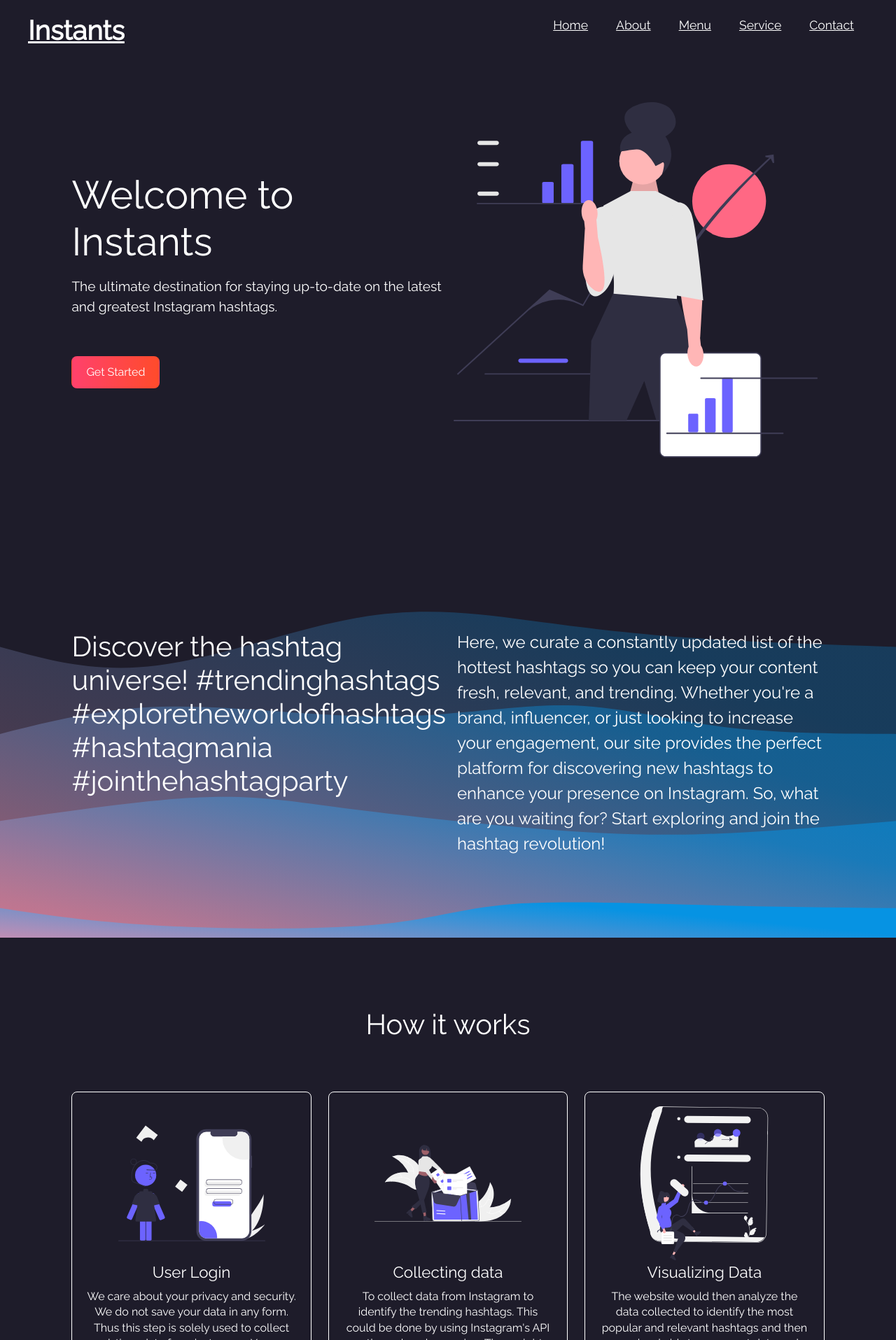
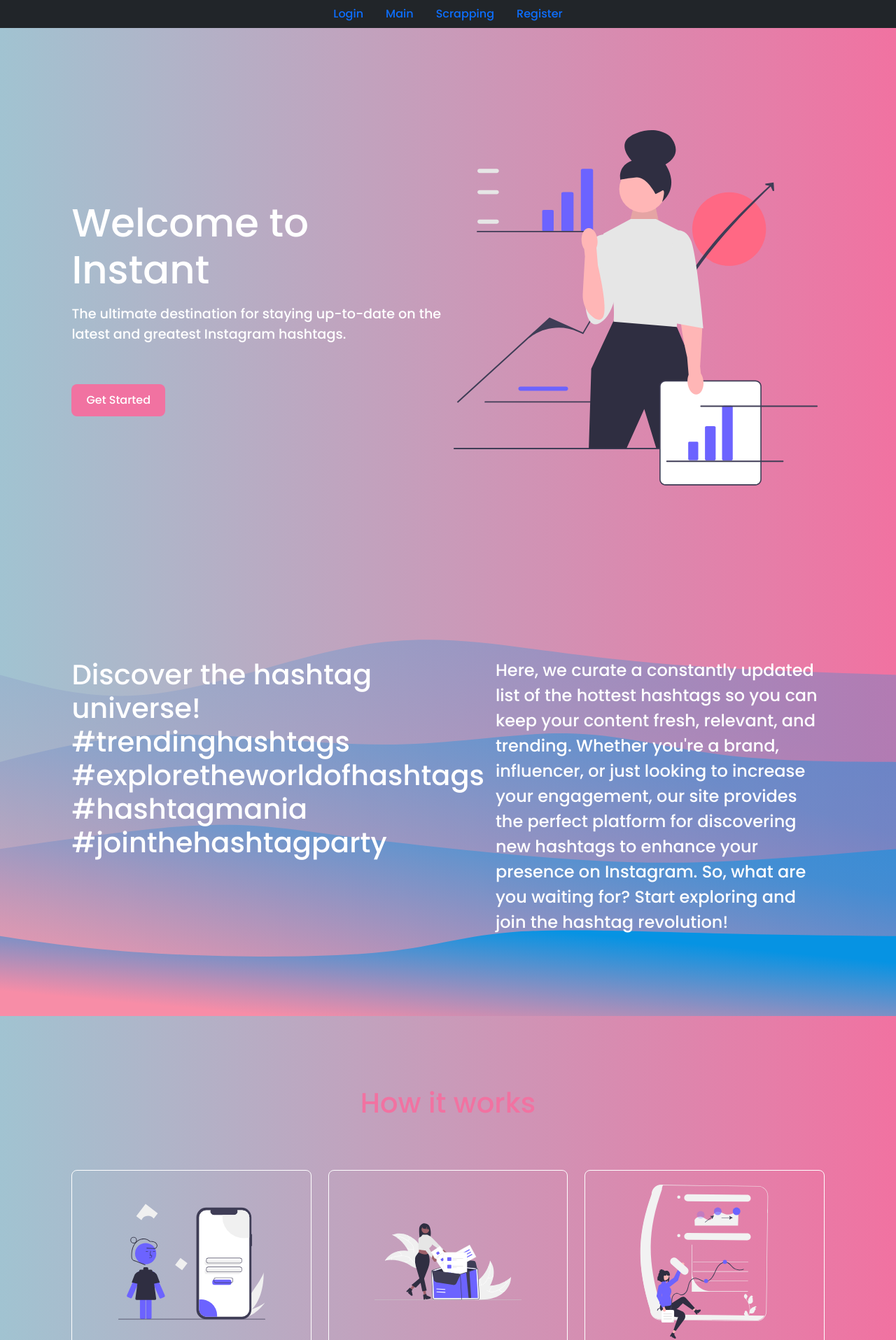
Before and after one commit to Ananya-Misra/Instagram-Hashtag-Trend-Analysis, a Flask app: page /main in a window 1280 px wide. Shown: the top 1915 px of the page at 70% size. Run offline with Flask 2, Linux system fonts and the light colour scheme; some libraries are stand-ins or nearby versions.

Commit message:
added css to pages check

```diff
--- a/app.py
+++ b/app.py
@@ -53,8 +53,8 @@ def signup():
                     if cpassword and cpassword == password:
                         try:
                             newuser = User(name=name, email=email, password=password)
-                            sess.add(newuser)
-                            sess.commit()
+                            session.add(newuser)
+                            session.commit()
                             print(newuser)
                             flash('Registration successful', 'success')
                             return redirect('/')
@@ -96,6 +96,7 @@ def main():
             time.sleep(4)
             try:
                 login(mdriver, session['insta_username'], session['insta_password'], 3)
+                time.sleep(3)
                 notnow = mdriver.find_element("xpath", "//button[contains(text(), 'Not Now')]")
 
                 print(notnow)
@@ -116,7 +117,6 @@ def scrape():
     print("Its scrape timee 1-1")
     if 'is_auth' not in session or session['is_auth'] != True:
         flash('Wrong credentials', 'danger')
-
         return redirect('/main')
     if request.method == 'POST':
         scroll = int(request.form.get('scroll'))
--- a/static/css/main.css
+++ /dev/null
@@ -1,243 +0,0 @@
- * {
-  padding: 0;
-  margin: 0;
-  box-sizing: border-box;
-  /* background-color: antiquewhite; */
-  font-family: "Raleway", sans-serif;
-  scroll-behavior: smooth;
-  list-style: none;
-  text-decoration: none;
-}
-
-:root {
-  --main-color:linear-gradient(to right, #FF416C, #FF4B2B);
-  --text-color: #fff;
-  --bg-color: #1e1c2a;
-  --p-font: 1.2rem;
-  --h2-font: 1.8rem;
-  --big-font: 3.5rem;
-}
-
-*::selection {
-  background: var(--main-color);
-  color: #fff;
-}
-
-body {
-  color: var(--text-color);
-  background: var(--bg-color);
-}
-
-header {
-  position: fixed;
-  top: 0;
-  right: 0;
-  width: 100%;
-  z-index: 10000;
-  display: flex;
-  text-decoration: none;
-  align-items: center;
-  justify-content: space-between;
-  padding: 30px 150px;
-}
-
-.logo {
-  color: var(--main-color);
-  font-weight: 600;
-  font-size: 2.4rem;
-}
-.navbar {
-  display: flex;
-}
-
-.navbar a {
-  color: var(--text-color);
-  font-size: 1.1rem;
-  padding: 10px 20px;
-  font-weight: 500;
-}
-
-.navbar a:hover {
-  color: var(--main-color);
-  transition: 0.4s;
-}
-#menu-icon {
-  font-size: 2rem;
-  cursor: pointer;
-  display: none;
-}
-section {
-  padding: 100px 8%;
-}
-.home {
-  width: 100%;
-  min-height: 100vh;
-  display: grid;
-  grid-template-columns: repeat(2, 1fr);
-  grid-gap: 1rem;
-  align-items: center;
-}
-.home-img svg {
-  display: flex;
-  height: auto;
-  width: 520px;
-}
-.home-text {
-  align-items: center;
-}
-.home-text h2 {
-  font-size: var(--big-font);
-  color: var(--main-color);
-}
-.home-text h3 {
-  font-size: var(--p-font);
-  margin: 1rem 0 2rem;
-  line-height: 1.5;
-}
-.btn {
-  display: inline-block;
-  padding: 10px 20px;
-  color: #fff;
-  background: var(--main-color);
-  border-radius: 0.5rem;
-}
-.btn:hover {
-  transform: scale(1.2) translateY(10px);
-  transform: 0.4s;
-}
-
-.form__field {
-  font-family: inherit;
-  width: 50%;
-  border: 0;
-  border-bottom: 2px solid #9b9b9b;
-  outline: 0;
-  font-size: 1.3rem;
-  color: #fff;
-  padding: 7px 0;
-  background: transparent;
-  transition: border-color 0.2s;
-}
-#about {
-  background-image: url(../images/wave.svg);
-  background-repeat: no-repeat;
-  background-position: center top;
-  background-size: cover;
-}
-.about {
-  display: grid;
-  grid-template-columns: repeat(2, 2fr);
-  grid-gap: 1rem;
-}
-.about-text-one{
-  font-size: var(--big-font);
-}
-.about-text-two{
-  font-size: 1.5rem;
-}
-
-.scrape {
-  display: grid;
-  grid-template-columns: repeat(2, 2fr);
-  grid-gap: 1.5rem;
-  align-items: center;
-}
-.scrape-img svg {
-  max-width: 100%;
-  width: 580px;
-  height: auto;
-}
-.scrape-text h1 {
-  font-size: var(--h2-font);
-  font-weight: 600;
-}
-.scrape-text p {
-  font-size: var(--p-font);
-  margin: 0.8rem 0 1.8rem;
-  line-height: 1.7;
-}
-.heading {
-  text-align: center;
-  color: var(--main-color);
-  font-size: 2rem;
-}
-.work-container {
-  display: grid;
-  grid-template-columns: repeat(auto-fit, minmax(220px, auto));
-  grid-gap: 1.5rem;
-  align-items: center;
-}
-.box {
-  position: relative;
-  margin-top: 4rem;
-  height: auto;
-  display: flex;
-  flex-direction: column;
-  align-items: center;
-  justify-content: center;
-  /* background: #feeee7; */
-  padding: 20px;
-  border: 1px solid #fff;
-  border-radius: 0.5rem;
-}
-.box-img {
-  width: 210px;
-  height: 220px;
-}
-.box-img svg {
-  width: 100%;
-  height: 100%;
-}
-.box h3 {
-  font-size: 1.4rem;
-  margin: 4px 0 10px;
-}
-
-.box p {
-  font-size: 1rem;
-  font-weight: 400;
-  line-height: 1.4;
-  text-align: center;
-}
-/* for the signup form */
-.insta {
-  display: grid;
-  grid-template-columns: repeat(2, 2fr);
-  grid-gap: 1.5rem;
-  align-items: center;
-}
-.insta-text h1 {
-  font-size: var(--h2-font);
-  font-weight: 600;
-}
-.insta-img svg {
-  max-width: 100%;
-  width: 580px;
-  height: auto;
-}
-form {
-  line-height: 3;
-}
-form label {
-  font-size: 1.4rem;
-}
-#privacyHelp {
-  color: var(--main-color);
-  font-size: var(--p-font);
-}
-
-@media (max-width: 1560px) {
-  header{
-    padding: 15px 40px;
-  }
-  :root{
-    --big-font:3.5rem;
-    --h2-font:2rem;
-  }
-}
-@media (max-width:1140px) {
-  section{
-    padding:50px 8% ;
-  }
-
-}
--- a/templates/base.html
+++ b/templates/base.html
@@ -7,7 +7,7 @@
     <meta name="viewport" content="width=device-width, initial-scale=1, shrink-to-fit=no">
 
     <!-- Bootstrap CSS -->
-    <link rel="stylesheet" href="https://stackpath.bootstrapcdn.com/bootstrap/4.3.1/css/bootstrap.min.css" integrity="sha384-ggOyR0iXCbMQv3Xipma34MD+dH/1fQ784/j6cY/iJTQUOhcWr7x9JvoRxT2MZw1T" crossorigin="anonymous">
+     <link href="https://cdn.jsdelivr.net/npm/bootstrap@5.0.2/dist/css/bootstrap.min.css" rel="stylesheet" integrity="sha384-EVSTQN3/azprG1Anm3QDgpJLIm9Nao0Yz1ztcQTwFspd3yD65VohhpuuCOmLASjC" crossorigin="anonymous">
     <link rel="stylesheet" href="https://use.fontawesome.com/releases/v5.1.1/css/all.css" integrity="sha384-O8whS3fhG2OnA5Kas0Y9l3cfpmYjapjI0E4theH4iuMD+pLhbf6JI0jIMfYcK3yZ" crossorigin="anonymous">
 
 <!--    ------------------------------------->
@@ -35,13 +35,19 @@
         }
         :root {
             --bg-color: white;
-            --text-color: #A1C3D1;
+            --text-color:
+                    #A1C3D1;
             --main-color: #F172A1;
+            --main-color1:linear-gradient(to right,#A1C3D1, #F172A1);
+             --p-font: 1.2rem;
+             --h2-font: 1.8rem;
+            --big-font: 3.5rem;
         }
+
         body {
             min-height: 100vh;
-            background: var(--bg-color);
-            color: var(--text-color);
+            color: #fff;
+             background: var(--main-color1);
         }
         header {
             position: relative;
--- a/templates/main.html
+++ b/templates/main.html
@@ -1,41 +1,182 @@
-<!DOCTYPE html>
-<html lang="en">
-<head>
-  <meta charset="UTF-8">
-  <title>$Title$</title>
-    <link rel="preconnect" href="https://fonts.googleapis.com" />
-    <link rel="preconnect" href="https://fonts.gstatic.com" crossorigin />
-    <link href="https://cdn.jsdelivr.net/npm/bootstrap@5.0.2/dist/css/bootstrap.min.css" rel="stylesheet" integrity="sha384-EVSTQN3/azprG1Anm3QDgpJLIm9Nao0Yz1ztcQTwFspd3yD65VohhpuuCOmLASjC" crossorigin="anonymous">
-    <link
-      href="https://unpkg.com/boxicons@2.1.4/css/boxicons.min.css"
-      rel="stylesheet"
-    />
+{% extends 'base.html' %}
 
-    <link rel="preconnect" href="https://fonts.googleapis.com" />
-    <link rel="preconnect" href="https://fonts.gstatic.com" crossorigin />
-    <link
-      href="https://fonts.googleapis.com/css2?family=Raleway&display=swap"
-      rel="stylesheet"
-    />
-    <link rel="stylesheet" type="text/css" href="../static/css/main.css" />
-</head>
-<body>
-    <header>
-      <a href="#" class="logo">Instants</a>
-      <div class="bx bx-menu" id="menu-icon"></div>
-      <ul class="navbar">
-        <li><a href="#home">Home</a></li>
-        <li><a href="#about">About </a></li>
-        <li><a href="#menu">Menu</a></li>
-        <li><a href="#service">Service</a></li>
-        <li><a href="#contact">Contact</a></li>
-      </ul>
-    </header>
+{% block css %}
+<style>
+
+.navbar {
+  display: flex;
+}
+
+.navbar a {
+  color: var(--text-color);
+  font-size: 1.1rem;
+  padding: 10px 20px;
+  font-weight: 500;
+}
+
+.navbar a:hover {
+  color: var(--main-color);
+  transition: 0.4s;
+}
+#menu-icon {
+  font-size: 2rem;
+  cursor: pointer;
+  display: none;
+}
+section {
+  padding: 100px 8%;
+}
+.home {
+  width: 100%;
+  min-height: 100vh;
+  display: grid;
+  grid-template-columns: repeat(2, 1fr);
+  grid-gap: 1rem;
+  align-items: center;
+}
+.home-img svg {
+  display: flex;
+  height: auto;
+  width: 520px;
+}
+.home-text {
+  align-items: center;
+}
+.home-text h2 {
+  font-size: var(--big-font);
+  color: var(--main-color1);
+}
+.home-text h3 {
+  font-size: var(--p-font);
+  margin: 1rem 0 2rem;
+  line-height: 1.5;
+}
+.btn {
+  display: inline-block;
+  padding: 10px 20px;
+  color: #fff;
+  background: var(--main-color);
+  border-radius: 0.5rem;
+}
+.btn:hover {
+  transform: scale(1.2) translateY(10px);
+  transform: 0.4s;
+}
+
+
+#about {
+  background-image: url(/static/images/wave.svg);
+  background-repeat: no-repeat;
+  background-position: center top;
+  background-size: cover;
+}
+.about {
+  display: grid;
+  grid-template-columns: repeat(2, 2fr);
+  grid-gap: 1rem;
+}
+.about-text-one{
+  font-size: var(--big-font);
+}
+.about-text-two{
+  font-size: 1.5rem;
+}
+
+
+.heading {
+  text-align: center;
+  color: var(--main-color);
+  font-size: 2rem;
+}
+.work-container {
+  display: grid;
+  grid-template-columns: repeat(auto-fit, minmax(220px, auto));
+  grid-gap: 1.5rem;
+  align-items: center;
+}
+.box {
+  position: relative;
+  margin-top: 4rem;
+  height: auto;
+  display: flex;
+  flex-direction: column;
+  align-items: center;
+  justify-content: center;
+  /* background: #feeee7; */
+  padding: 20px;
+  border: 1px solid #fff;
+  border-radius: 0.5rem;
+}
+.box-img {
+  width: 210px;
+  height: 220px;
+}
+.box-img svg {
+  width: 100%;
+  height: 100%;
+}
+.box h3 {
+  font-size: 1.4rem;
+  margin: 4px 0 10px;
+}
+
+.box p {
+  font-size: 1rem;
+  font-weight: 400;
+  line-height: 1.4;
+  text-align: center;
+}
+/* for the signup form */
+.insta {
+  display: grid;
+  grid-template-columns: repeat(2, 2fr);
+  grid-gap: 1.5rem;
+  align-items: center;
+}
+.insta-text h1 {
+  font-size: var(--h2-font);
+  font-weight: 600;
+}
+.insta-img svg {
+  max-width: 100%;
+  width: 580px;
+  height: auto;
+}
+form {
+  line-height: 3;
+}
+form label {
+  font-size: 1.4rem;
+}
+#privacyHelp {
+  color: var(--main-color);
+  font-size: var(--p-font);
+}
+
+@media (max-width: 1560px) {
+  header{
+    padding: 15px 40px;
+  }
+  :root{
+    --big-font:3.5rem;
+    --h2-font:2rem;
+  }
+}
+@media (max-width:1140px) {
+  section{
+    padding:50px 8% ;
+  }
+
+}
+</style>
+{% endblock %}
+{% block body %}
+
 
     <!-- home starts -->
     <section class="home" id="home">
       <div class="home-text">
-        <h2>Welcome to Instants</h2>
+        <h2>Welcome to Instant</h2>
         <h3>
           The ultimate destination for staying up-to-date on the latest and
           greatest Instagram hashtags.
@@ -127,5 +268,9 @@
         </div>
       </div>
     </section>
+{% endblock %}
+
+
+
 </body>
 </html>
--- a/templates/signup.html
+++ b/templates/signup.html
@@ -106,4 +106,3 @@
 </div>
 {% endblock %}
 {% block js %}{% endblock %}
- -->
```
Also changed, not shown: templates/scrapping.html (+71 -11 lines).
